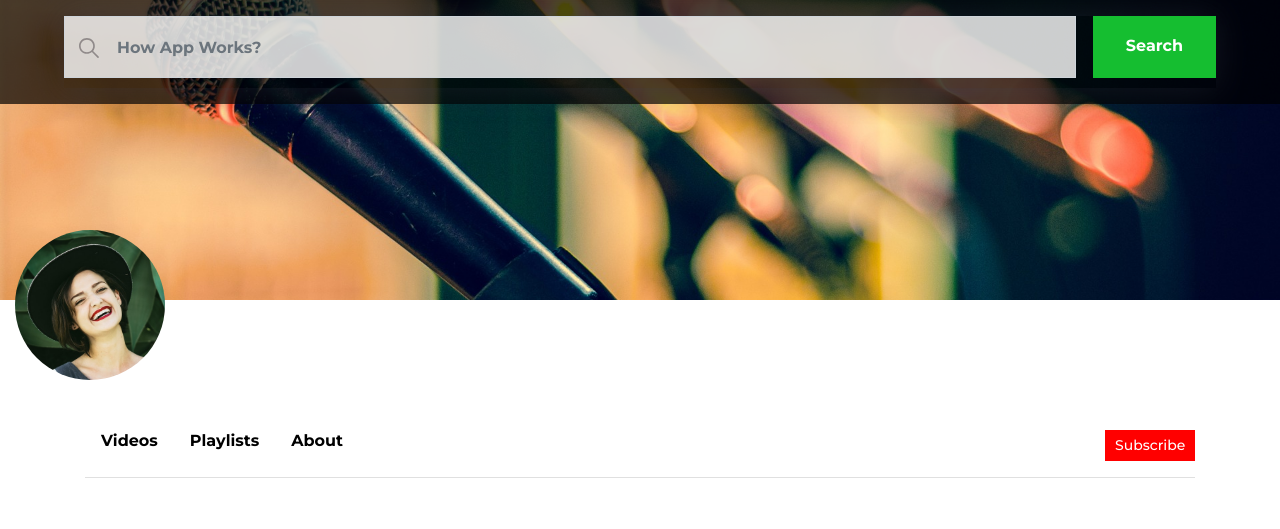
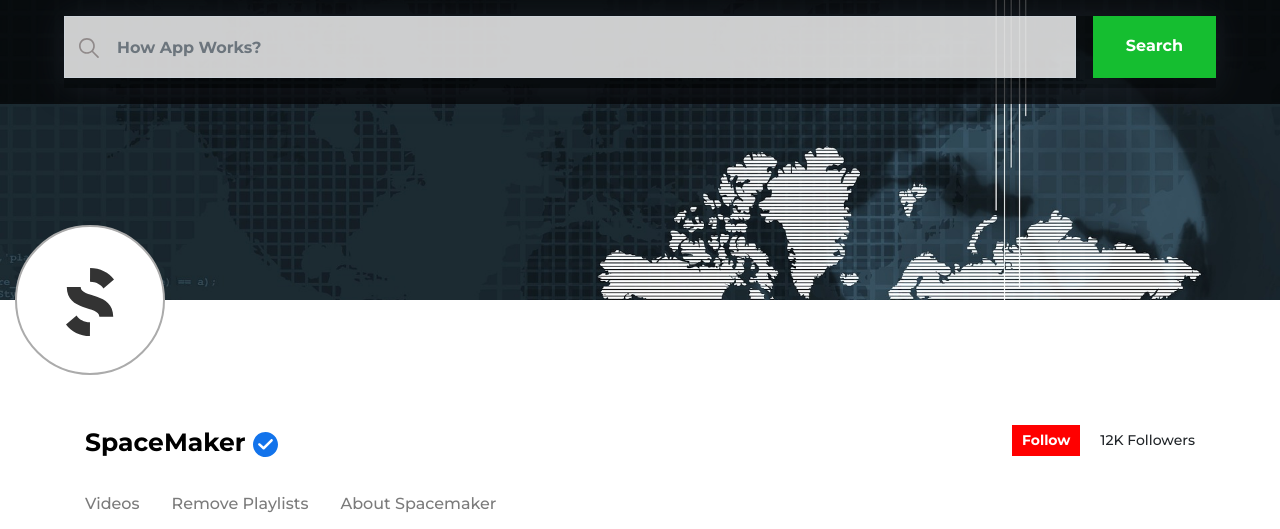
Before and after one commit to RupaliPareek/how-app-works, a PHP site: page /profile.html in a window 1280 px wide. Shown: the top 529 px of the page. Run offline with PHP 8.4, Linux system fonts and the light colour scheme; some libraries are stand-ins or nearby versions; grey boxes are pictures that could not be loaded.

Commit message:
Profile Page Changes

```diff
--- a/main.css
+++ b/main.css
@@ -526,21 +526,40 @@
   object-fit: cover;
 }
 
+.chennel-title-block h2 {
+  font-size: 25px;
+}
+
 .channel-thubmnail {
   margin-bottom: 50px;
+  width: 150px;
+  height: 150px;
+  border: 2px solid #ababab;
+  border-radius: 50%;
+  text-align: center;
+  z-index: 99;
+  line-height: 150px;
+  background-color: #fff;
 }
 .channel-thubmnail img {
-  width: 150px;
-  height: 150px;
-  object-fit: cover;
-  border-radius: 50%;
+  padding: 1rem;
+}
+
+.followers-counts {
+  padding: 0 0rem 0 1rem;
+  font-size: 14px;
+  font-weight: 500;
 }
 
 .chennel-profile {
-  margin-top: -70px;
   margin-bottom: 80px;
+  position: relative;
+  top: -75px;
 }
 
+.channel-nav {
+  margin-top: 30px;
+}
 .channel-nav ul {
   justify-content: flex-start;
 }
@@ -548,11 +567,15 @@
   padding: 0 1rem;
 }
 .channel-nav ul li a {
-  color: #000;
-  font-weight: 600;
+  color: #7b7b7b;
+  font-weight: 500;
 }
 .channel-nav ul li a:hover {
   color: #15BE30;
+}
+
+.channel-nav ul li:first-child {
+  padding-left: 0;
 }
 
 .chennel-header {
@@ -567,7 +590,7 @@
   color: #fff;
   padding: 0.3rem 0.6rem;
   font-size: 14px;
-  font-weight: 500;
+  font-weight: 600;
 }
 
 .upload-block {
--- a/main.scss
+++ b/main.scss
@@ -623,24 +623,45 @@
 
 }
 
+.chennel-title-block {
+
+    h2 {
+        font-size: 25px;
+    }
+
+}
+
 .channel-thubmnail {
     margin-bottom: 50px;
+    width: 150px;
+    height: 150px;
+    border: 2px solid #ababab;
+    border-radius: 50%;
+    text-align: center;
+    z-index: 99;
+    line-height: 150px;
+    background-color: #fff;
 
     img {
-        width: 150px;
-        height: 150px;
-        object-fit: cover;
-        border-radius: 50%;
+        padding: 1rem;
     }
+}
+
+.followers-counts {
+    padding: 0 0rem 0 1rem;
+    font-size: 14px;
+    font-weight: 500;
 }
 
 
 .chennel-profile {
-    margin-top: -70px;
     margin-bottom: 80px;
+    position: relative;
+    top: -75px;
 }
 
 .channel-nav {
+    margin-top: 30px;
 
     ul {
         justify-content: flex-start;
@@ -649,15 +670,24 @@
             padding: 0 1rem;
 
             a {
-                color: #000;
-                font-weight: 600;
+                color: #7b7b7b;
+                font-weight: 500;
 
                 &:hover {
                     color: $brand-color;
                 }
             }
         }
+
+
     }
+
+
+
+}
+
+.channel-nav ul li:first-child {
+    padding-left: 0;
 }
 
 .chennel-header {
@@ -674,7 +704,7 @@
     color: #fff;
     padding: 0.3rem 0.6rem;
     font-size: 14px;
-    font-weight: 500;
+    font-weight: 600;
 }
 
 .upload-block {
--- a/profile.html
+++ b/profile.html
@@ -35,7 +35,7 @@
     <section class="chennel-profile app-category-section">
         <div class="container-fluid">
             <div class="channel-thubmnail">
-                <img src="./assets/images/video-thumbnail.jpg" alt="">
+                <img src="./assets/images/compant-profile-logo.svg" alt="">
             </div>
         </div>
 
@@ -43,22 +43,26 @@
             <div class="chennel-header">
                 <div class="row">
                     <div class="col-sm-6">
+                        <div class="chennel-title-block">
+                            <h2>SpaceMaker <span> <img src="./assets/images/blue-tick.svg" alt=""> </span> </h2>
+                        </div>
                         <div class="channel-nav">
                             <ul class="flex-wrapper">
                                 <li>
                                     <a href="#">Videos</a>
                                 </li>
                                 <li>
-                                    <a href="#">Playlists</a>
+                                    <a href="#">Remove Playlists</a>
                                 </li>
                                 <li>
-                                    <a href="#">About</a>
+                                    <a href="#">About Spacemaker</a>
                                 </li>
                             </ul>
                         </div>
                     </div>
                     <div class="col-sm-6 text-right">
-                        <button class="subscribe-button">Subscribe</button>
+                        <button class="subscribe-button">Follow</button> <span class="followers-counts">12K
+                            Followers</span>
                     </div>
 
                 </div>
```
Also changed, not shown: home.html (+15 -16 lines), index.html (+14 -8 lines), assets/images/blue-tick.svg (added), assets/images/chennel-banner.jpg, assets/images/compant-profile-logo.svg (added), 1 other file.
